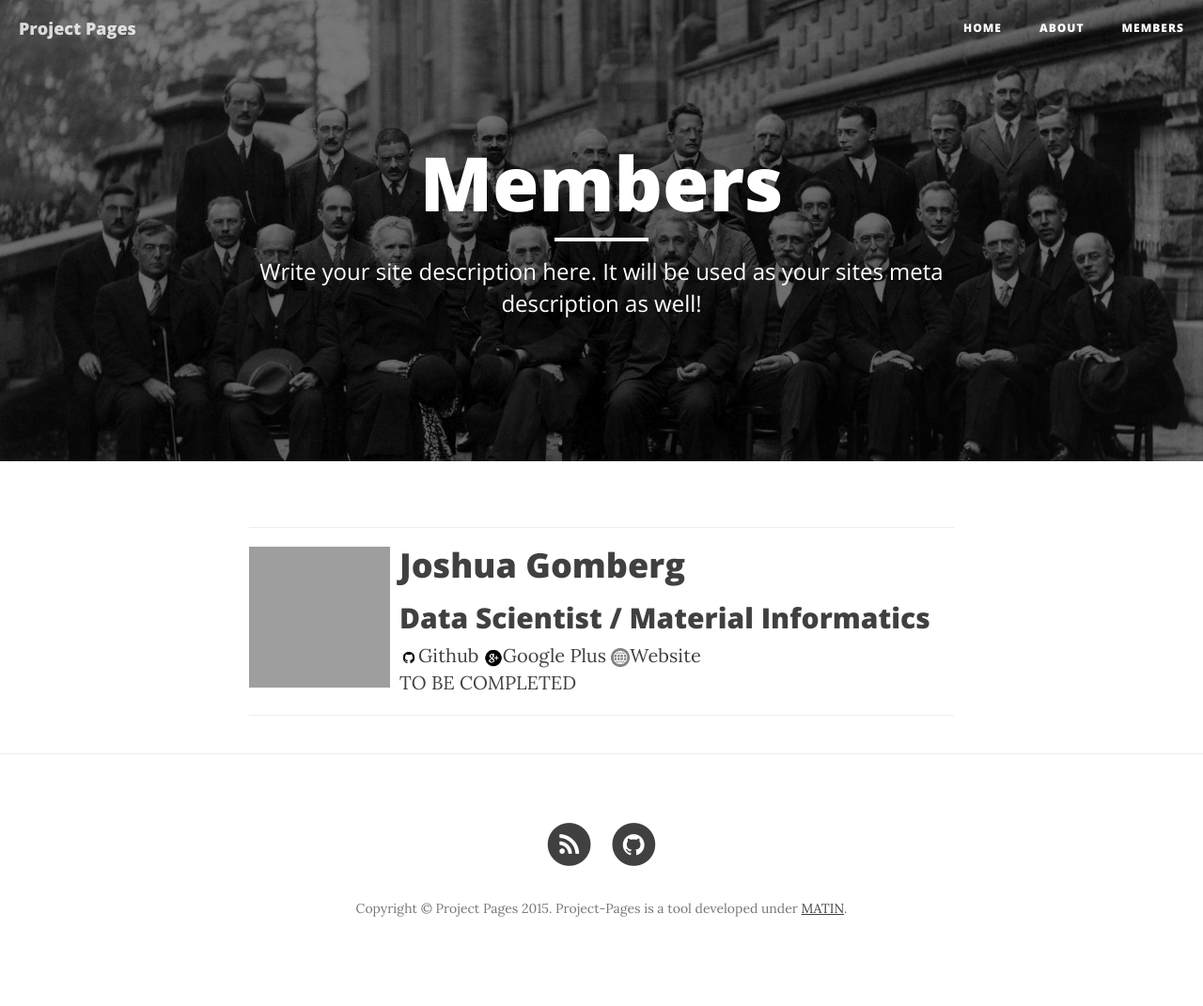
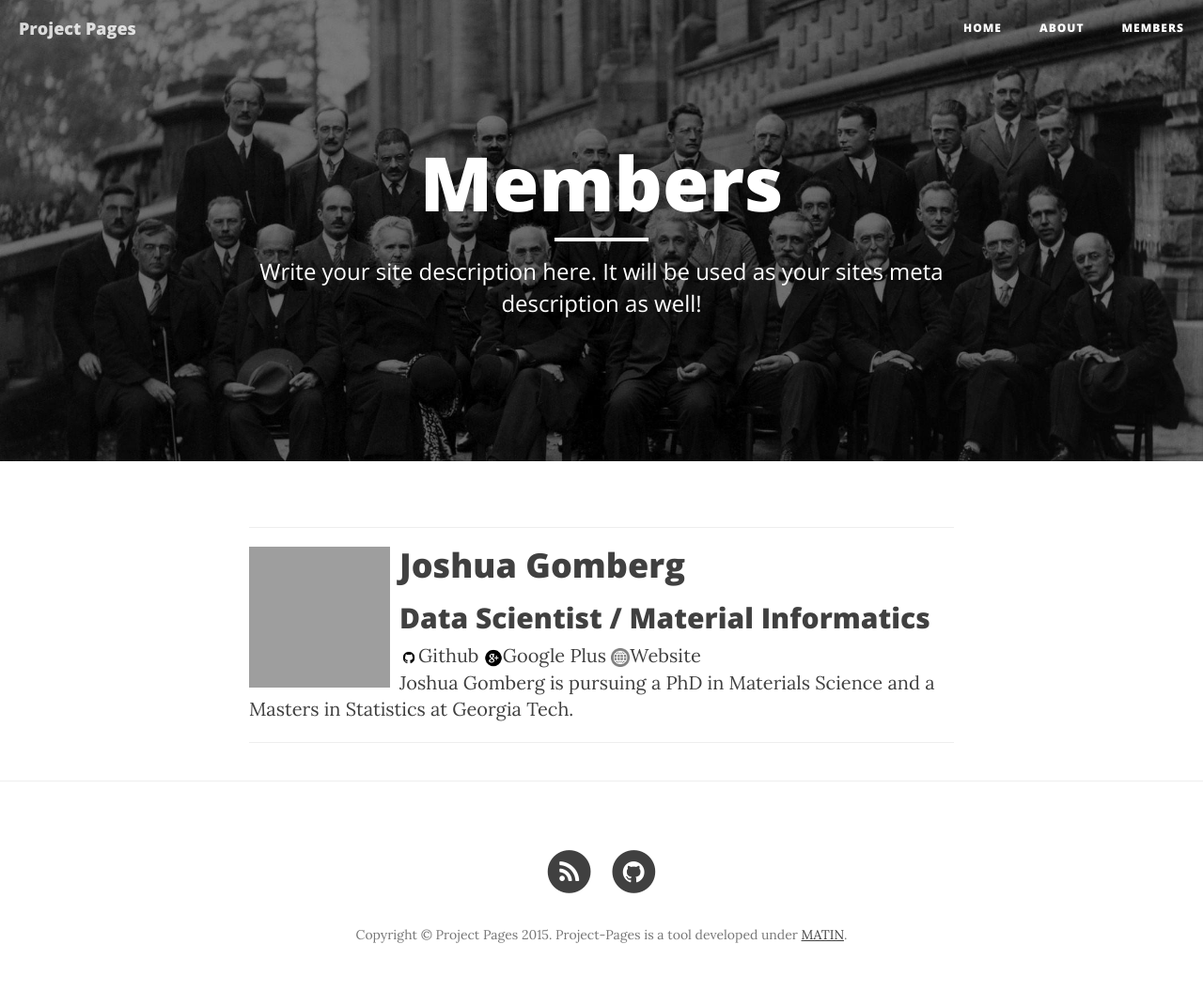
Before and after one commit to JAGomberg/testproject, a Jekyll site: the page built from members.html, in a window 1280 px wide. Shown: the whole page at 94% size. Built offline with Jekyll 4.4.1, drawn with Linux system fonts in a browser that asks for light colours; nearby versions of some CDN libraries; before the commit the page ends 1043 px from its top, so only the background shows below that; grey boxes are pictures that could not be loaded.

Commit message:
Update members.yml

```diff
--- a/_data/members.yml
+++ b/_data/members.yml
@@ -5,5 +5,5 @@
   img: https://avatars2.githubusercontent.com/u/12645738?v=3&s=140
   github: JAGomberg
   gplus: TO BE COMPLETED
-  bio: TO BE COMPLETED
+  bio: Joshua Gomberg is pursuing a PhD in Materials Science and a Masters in Statistics at Georgia Tech.
   url: http://JAGomberg.github.io/
```
